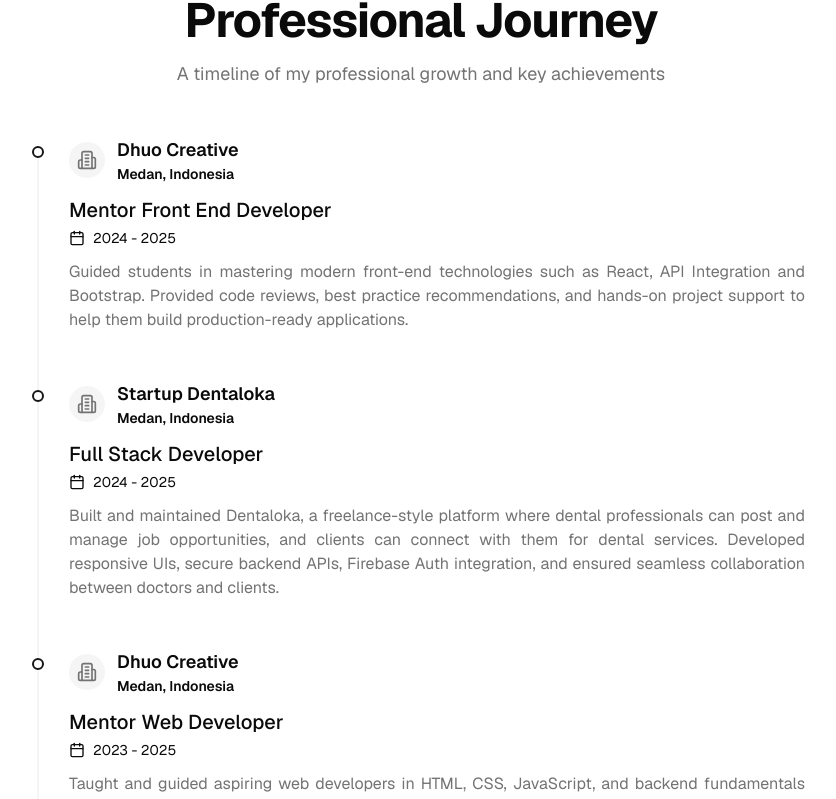
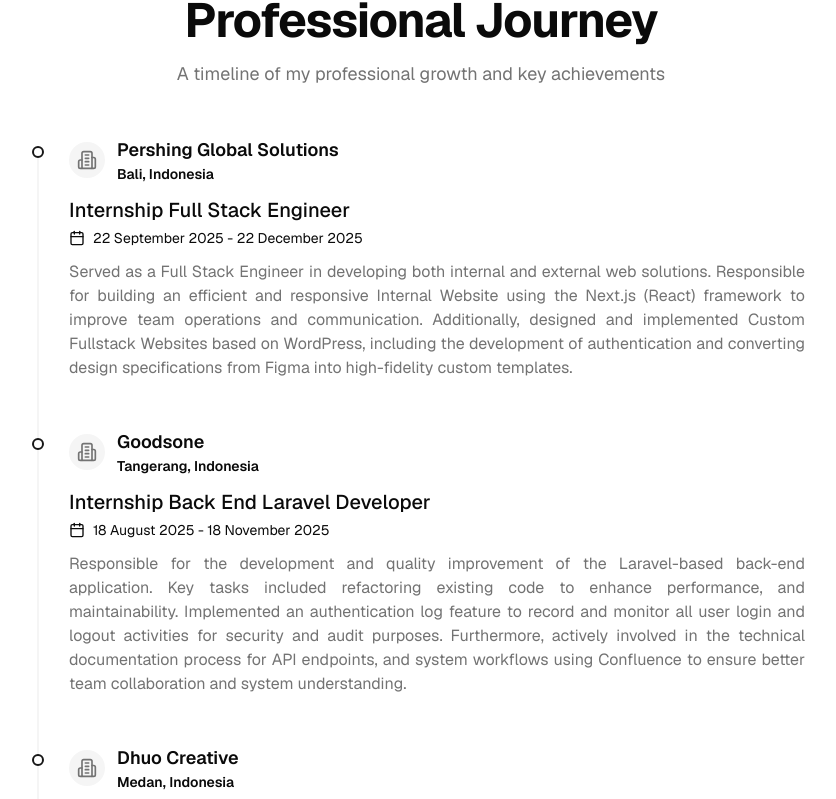
Before and after one commit to IrvanYusuf/irvanyusufcahaydi-v2, a Next.js app: page / in a window 1280 px wide. Shown: the part 1616-2415 px from the top of the page, without its empty margins (219-1055 px from the left). Built offline with nearby package versions, Linux system fonts and the light colour scheme; no server answers; the database is empty.

Commit message:
update experiences

```diff
--- /dev/null
+++ b/components/button-gradient.tsx
@@ -0,0 +1,29 @@
+import { ReactNode } from "react";
+import { Button } from "@/components/ui/button";
+import { cn } from "@/lib/utils";
+
+interface ButtonGradientProps {
+  children: ReactNode;
+  size?: "default" | "icon" | "lg" | "sm";
+  className?: string;
+}
+
+const ButtonGradient = ({
+  children,
+  size = "sm",
+  className,
+}: ButtonGradientProps) => {
+  return (
+    <Button
+      size={size}
+      className={cn(
+        "bg-gradient-to-r from-sky-500 to-sky-600 hover:from-sky-600 hover:to-sky-700 text-white px-8 py-4 shadow-xl shadow-sky-500/25 hover:shadow-sky-500/40 transition-all duration-300 group cursor-pointer",
+        className
+      )}
+    >
+      {children}
+    </Button>
+  );
+};
+
+export default ButtonGradient;
--- a/components/experience.tsx
+++ b/components/experience.tsx
@@ -50,6 +50,22 @@
 const Experience = () => {
   const experiences = [
     {
+      title: "Internship Full Stack Engineer",
+      company: "Pershing Global Solutions",
+      city: "Bali, Indonesia",
+      period: "22 September 2025 - 22 December 2025",
+      description:
+        "Served as a Full Stack Engineer in developing both internal and external web solutions. Responsible for building an efficient and responsive Internal Website using the Next.js (React) framework to improve team operations and communication. Additionally, designed and implemented Custom Fullstack Websites based on WordPress, including the development of authentication and converting design specifications from Figma into high-fidelity custom templates.",
+    },
+    {
+      title: "Internship Back End Laravel Developer",
+      company: "Goodsone",
+      city: "Tangerang, Indonesia",
+      period: "18 August 2025 - 18 November 2025",
+      description:
+        "Responsible for the development and quality improvement of the Laravel-based back-end application. Key tasks included refactoring existing code to enhance performance, and maintainability. Implemented an authentication log feature to record and monitor all user login and logout activities for security and audit purposes. Furthermore, actively involved in the technical documentation process for API endpoints, and system workflows using Confluence to ensure better team collaboration and system understanding.",
+    },
+    {
       title: "Mentor Front End Developer",
       company: "Dhuo Creative",
       city: "Medan, Indonesia",
```
